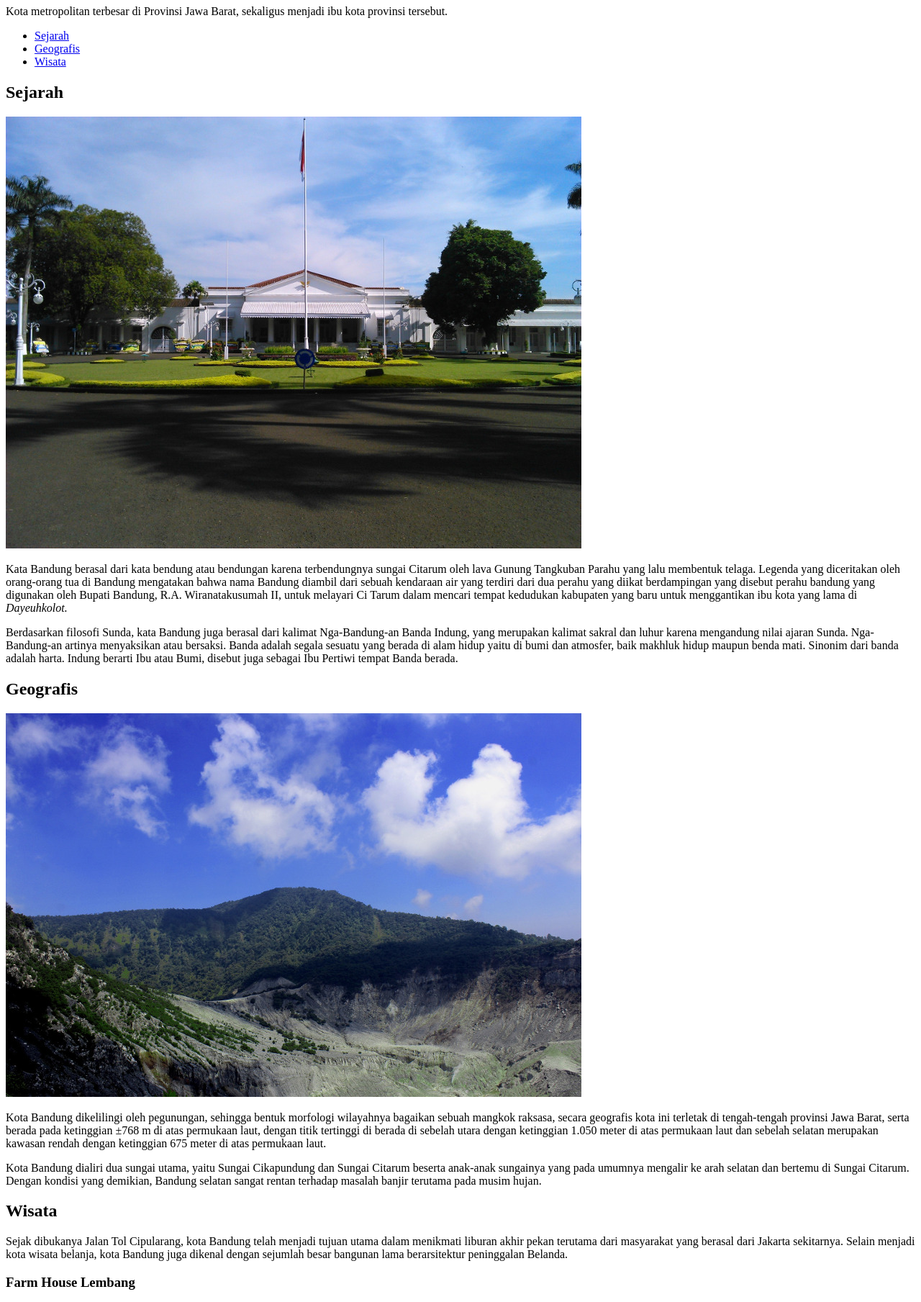
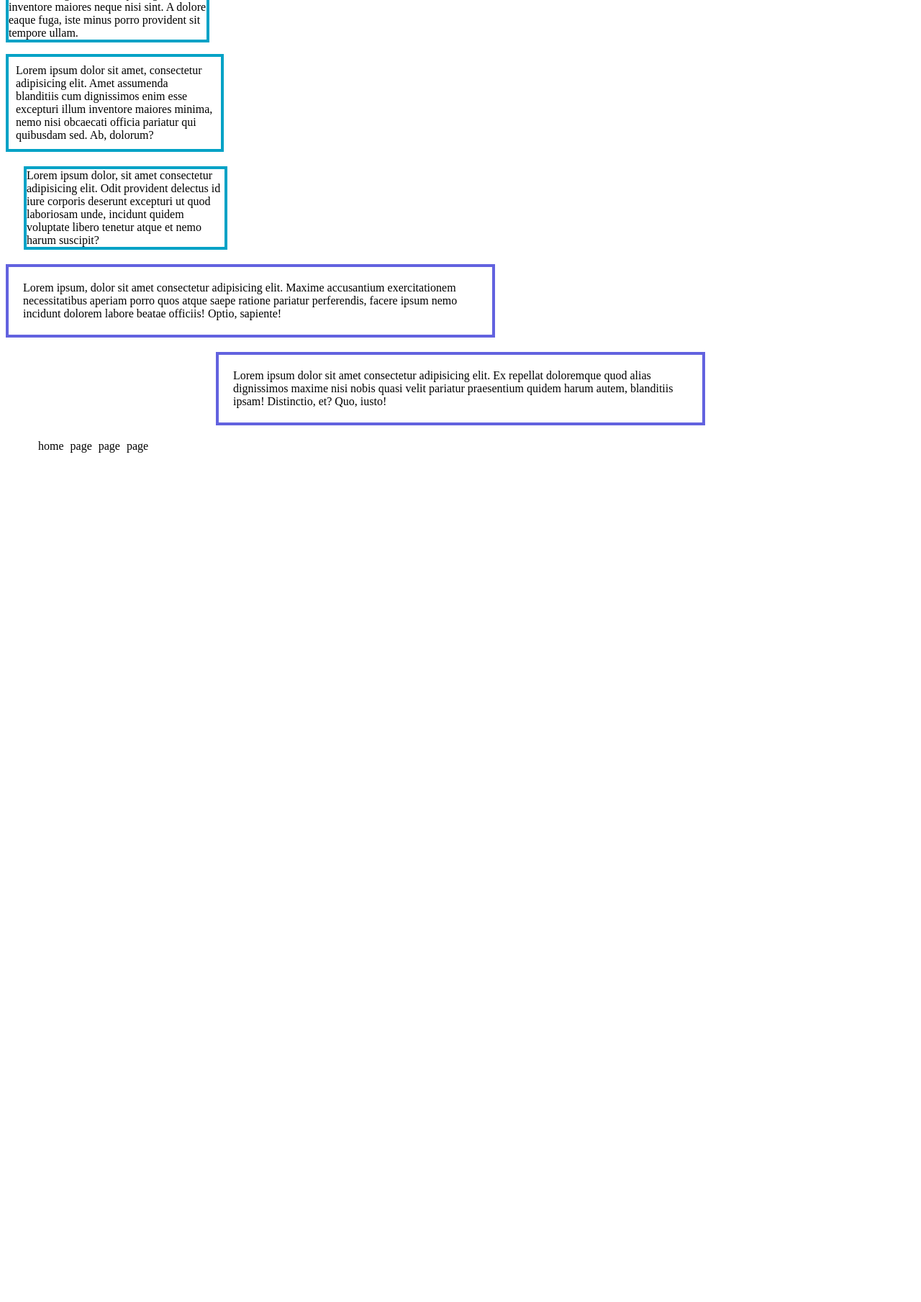
Before and after one commit to nabilban/Bandung-Lautan-Api, a plain HTML site: page index.html in a window 1280 px wide. Shown: the part 73-1882 px from the top of the page at 72% size. After the commit the page ends 800 px from the top, so only its background shows below. Drawn offline with Linux system fonts and the light colour scheme.

Commit message:
margin dan padding

```diff
--- a/index.html
+++ b/index.html
@@ -3,232 +3,98 @@
 <html>
 
 <head>
-    <title>title tab bar </title>
+    <style>
+        /* padding */
+        p {
+            border: 4px solid #00a2c6;
+            width: 275px;
+        }
+
+        p.example {
+            padding: 10px;
+
+            /* padding:10px 15px 10px 15px; */
+
+            /* padding-top: 10px;
+            padding-right: 15px;
+            padding-bottom: 10px;
+            padding-left: 15px; */
+
+
+        }
+
+        /* margin */
+        p.margin {
+            /* atas kanan kiri bawah sudah di tentukan */
+            margin-top: 20px;
+            margin-right: 18px;
+            margin-bottom: 20px;
+            margin-left: 25px;
+            /* atau */
+            /* margin : 10px 15px 20px 25px; */
+            /*margin 2 nilai saja atas-bawah, kiri-kanan  */
+            /* margin :20px 15px; */
+        }
+
+        /* centering content */
+
+        .center {
+            margin: 0 auto;
+        }
+
+        .box {
+
+            width: 50%;
+            border: 4px solid rgb(98, 98, 223);
+            padding: 20px;
+            margin-bottom: 20px;
+
+        }
+li {
+    display:inline;
+    margin-left: 5px;
+}
+
+    </style>
 </head>
 
 <body>
-    <header>
-        <h1>
-            Bandung
-        </h1>
-        <p>
-            Kota metropolitan terbesar di Provinsi Jawa Barat, sekaligus menjadi ibu kota provinsi tersebut.
-        </p>
+    <!-- hasil padding    -->
+    <!-- padding merupakan JARAKA ANTARA AREA KONTEN DAN BORDER -->
+    <p>Lorem ipsum dolor sit amet, consectetur adipisicing elit. Aspernatur beatae commodi dignissimos eaque fugiat
+        inventore maiores neque nisi sint. A dolore eaque fuga, iste minus porro provident sit tempore ullam.</p>
+    <p class="example">Lorem ipsum dolor sit amet, consectetur adipisicing elit. Amet assumenda blanditiis cum
+        dignissimos enim esse excepturi illum inventore maiores minima, nemo nisi obcaecati officia pariatur qui
+        quibusdam sed. Ab, dolorum?</p>
+    <p class="margin">
+        Lorem ipsum dolor, sit amet consectetur adipisicing elit.
+        Odit provident delectus id iure corporis deserunt excepturi ut quod laboriosam unde,
+        incidunt quidem voluptate libero tenetur atque et nemo harum suscipit?
+    </p>
+    <p class="box">Lorem ipsum, dolor sit amet consectetur adipisicing elit.
+        Maxime accusantium exercitationem necessitatibus aperiam porro quos atque saepe ratione pariatur perferendis,
+        facere ipsum nemo incidunt dolorem labore beatae officiis! Optio, sapiente!</p>
 
-        <nav>
-            <ul>
-                <li><a href="#sejarah">Sejarah</a></li>
-                <li><a href="#geografis">Geografis</a></li>
-                <li><a href="#wisata">Wisata</a></li>
-            </ul>
-        </nav>
-
-    </header>
+    <p class="box center">Lorem ipsum dolor sit amet consectetur adipisicing elit.
+        Ex repellat doloremque quod alias dignissimos maxime nisi nobis quasi velit pariatur praesentium quidem harum
+        autem,
+        blanditiis ipsam! Distinctio, et? Quo, iusto!</p>
 
 
-    <main>
-        <div>
-            <article>
-                <h2 id="sejarah">
-                    Sejarah
-                </h2>
-                <!-- contoh emphasized -->
-                <img src="assets\image\history.jpg" alt="sejarah">
-                <p>
-                    Kata Bandung berasal dari kata bendung atau bendungan karena terbendungnya sungai Citarum oleh lava
-                    Gunung
-                    Tangkuban Parahu yang lalu membentuk telaga. Legenda yang diceritakan oleh orang-orang tua di
-                    Bandung
-                    mengatakan
-                    bahwa nama Bandung diambil dari sebuah kendaraan air yang terdiri dari dua perahu yang diikat
-                    berdampingan
-                    yang
-                    disebut perahu bandung yang digunakan oleh Bupati Bandung, R.A. Wiranatakusumah II, untuk melayari
-                    Ci
-                    Tarum
-                    dalam mencari tempat kedudukan kabupaten yang baru untuk menggantikan ibu kota yang lama di
-                    <em>Dayeuhkolot.</em>
-                </p>
+        <ul>
+            <li>home</li>
+            <li>page</li>
+            <li>page</li>
+            <li>page</li>
+        </ul>
+</body>
 
-                <p>
-                    Berdasarkan filosofi Sunda, kata Bandung juga berasal dari kalimat Nga-Bandung-an Banda Indung, yang
-                    merupakan
-                    kalimat sakral dan luhur karena mengandung nilai ajaran Sunda. Nga-Bandung-an artinya menyaksikan
-                    atau
-                    bersaksi.
-                    Banda adalah segala sesuatu yang berada di alam hidup yaitu di bumi dan atmosfer, baik makhluk hidup
-                    maupun
-                    benda mati. Sinonim dari banda adalah harta. Indung berarti Ibu atau Bumi, disebut juga sebagai Ibu
-                    Pertiwi
-                    tempat Banda berada.
-                </p>
-            </article>
-
-            <article>
-                <h2 id="geografis">
-                    Geografis
-                </h2>
-                <img src="assets\image\geografis.jpg" alt="geografis">
-                <p>
-                    Kota Bandung dikelilingi oleh pegunungan, sehingga bentuk morfologi wilayahnya bagaikan sebuah
-                    mangkok
-                    raksasa,
-                    secara geografis kota ini terletak di tengah-tengah provinsi Jawa Barat, serta berada pada
-                    ketinggian
-                    ±768 m
-                    di
-                    atas permukaan laut, dengan titik tertinggi di berada di sebelah utara dengan ketinggian 1.050 meter
-                    di
-                    atas
-                    permukaan laut dan sebelah selatan merupakan kawasan rendah dengan ketinggian 675 meter di atas
-                    permukaan
-                    laut.
-                </p>
-
-                <p>
-                    Kota Bandung dialiri dua sungai utama, yaitu Sungai Cikapundung dan Sungai Citarum beserta anak-anak
-                    sungainya
-                    yang pada umumnya mengalir ke arah selatan dan bertemu di Sungai Citarum. Dengan kondisi yang
-                    demikian,
-                    Bandung
-                    selatan sangat rentan terhadap masalah banjir terutama pada musim hujan.
-                </p>
-            </article>
-
-            <article>
-
-                <section>
-                    <h2 id="wisata">
-                        Wisata
-                    </h2>
-                    <p>
-
-                        Sejak dibukanya Jalan Tol Cipularang, kota Bandung telah menjadi tujuan utama dalam menikmati
-                        liburan
-                        akhir
-                        pekan terutama dari masyarakat yang berasal dari Jakarta sekitarnya. Selain menjadi kota wisata
-                        belanja,
-                        kota
-                        Bandung juga dikenal dengan sejumlah besar bangunan lama berarsitektur peninggalan Belanda.
-                    </p>
+</header>
 
 
-                </section>
-                <section>
-                    <h3>
-                        Farm House Lembang
-                    </h3>
-                    <img src="assets\image\farm-house.jpg" alt="farm house">
-                    <p>
+<main>
 
-                        Berada di jalur utama Bandung-Lembang, Farm House menjadi objek wisata yang tidak pernah sepi
-                        pengunjung.
-                        Selain
-                        karena letaknya strategis, kawasan ini juga menghadirkan nuansa wisata khas Eropa. Semua itu
-                        diterapkan
-                        dalam
-                        bentuk spot swafoto Instagramable.
-                    </p>
-                </section>
-
-                <section>
-                    <h3>
-
-                        Observatorium Bosscha
-                    </h3>
-                    <!-- contoh important text / strong -->
-                    <img src="assets\image\bosscha.jpg" alt="bosscha">
-                    <p>
-                        Memiliki beberapa teleskop, antara lain,<strong>Refraktor Ganda Zeiss, Schmidt Bimasakti,
-                            Refraktor
-                            Bamberg,
-                            Cassegrain
-                            GOTO, dan Teleskop Surya.</strong> Refraktor Ganda Zeiss adalah jenis teleskop terbesar
-                        untuk
-                        meneropong
-                        bintang. Benda
-                        ini diletakkan pada atap kubah sehingga saat teropong digunakan, atap tersebut harus dibuka.
-                        Observatorium
-                        Bosscha boleh dikunjungi oleh siapa pun, tanpa tiket. Namun, bagi yang ingin menggunakan
-                        teleskop
-                        Zeiss,
-                        wajib
-                        mendaftarkan diri. Untuk instansi atau lembaga pendidikan, diberikan jadwal hari Selasa sampai
-                        Jumat.
-                        Sementara
-                        itu, kunjungan individu dibuka setiap hari Sabtu.
-                    </p>
-                </section>
-
-            </article>
-        </div>
-
-        <article>
-            <aside>
-
-                <header>
-                    <h2>Kota Bandung</h2>
-                    <p>Kota Kembang Paris van Java</p>
-                    <figure>
-                        <img src="assets/bandung baddge.png">
-                        <figcaption>Lambang</figcaption>
-                    </figure>
-                </header>
-
-                <section>
-                    <h3>Informasi Lainnya</h3>
-                    <table border="1">
-                        <tr>
-                            <th>Negara</th>
-                            <td>Indonesia</td>
-                        </tr>
-                        <tr>
-                            <th>Hari jadi</th>
-                            <td>25 September 1810</td>
-                        </tr>
-                        <tr>
-                            <th>Luas Total</th>
-                            <td>167.67 km<sup>2</sup></td>
-                        </tr>
-                        <tr>
-                            <th>Bahasa Daerah</th>
-                            <td>Sunda</td>
-                        </tr>
-                        <tr>
-                            <th>Kode Telepon</th>
-                            <td>+62 22</td>
-                        </tr>
-                    </table>
-                </section>
-
-            </aside>
-        </article>
-
-    </main>
-
-
-
-
-
-    <footer>
-        <p>
-            <!-- contoh anchor a -->
-        <p>informasi selanjutnya bisa anda dapatkan di <a
-                href="https://en.wikipedia.org/wiki/Bandung"><em>wikipedia</em></a></p>
-
-        Belajar Dasar Pemrograman Web &#169; 2019, Dicoding Academy
-        </p>
-    </footer>
-
-    <!-- image -->
-
-    <!-- insert image dengan alamat URL -->
-    <img src="https://asset.kompas.com/crops/ZskDQPo_1wwlKlok5b2BGjYWlwU=/72x0:945x582/750x500/data/photo/2022/07/29/62e38b5b48a6c.jpg"
-        height="100px" alt="gambar almarhuma fizi:(">
-
-    <!-- insert image dengan file image  -->
-    <img src="Fakta-Menarik-Tentang-Kucing-Hitam-Putih.webp" height="100px" alt="gambar kucing wong">
-</body>
+    </body>
 
 
 
```
